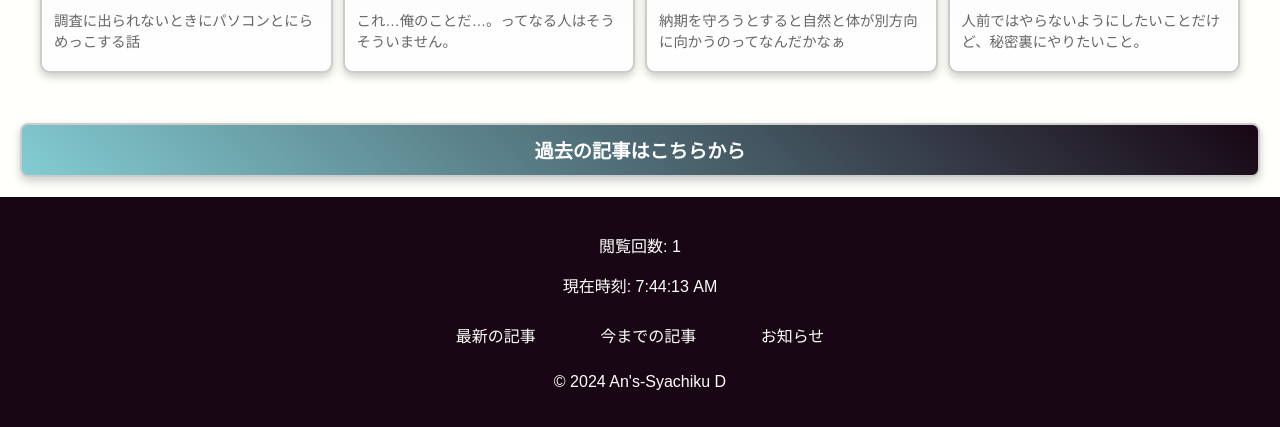
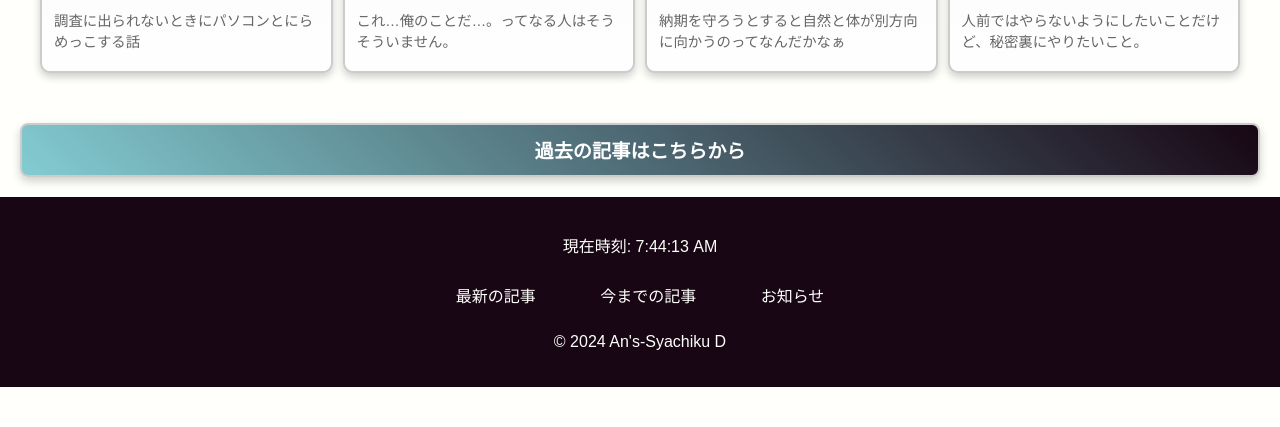
Before and after one commit to ATARO-QQQ/Ansya-research-portal-home-test-instant-1, a plain HTML site: page index.html in a window 1280 px wide. Shown: the part 1859-2286 px from the top of the page. After the commit the page ends 2246 px from the top, so only its background shows below. Drawn offline with Linux system fonts and the light colour scheme.

Commit message:
Update index.html

```diff
--- a/index.html
+++ b/index.html
@@ -551,7 +551,6 @@
 </main>
 
 <footer>
-    <p>閲覧回数: <span id="page-views">0</span></p>
     <p>現在時刻: <span id="current-time">--:--:--</span></p>
     <div class="footer-menu">
         <a href="#">最新の記事</a>
@@ -562,13 +561,6 @@
 </footer>
 
 <script>
-    // 閲覧回数のカウント
-    let pageViewCount = localStorage.getItem('pageViewCount') || 0;
-    pageViewCount++;
-    localStorage.setItem('pageViewCount', pageViewCount);
-    const pageViews = document.getElementById('page-views');
-    pageViews.textContent = pageViewCount;
-
     // 時間の更新
     const currentTimeElem = document.getElementById('current-time');
     setInterval(() => {
```
